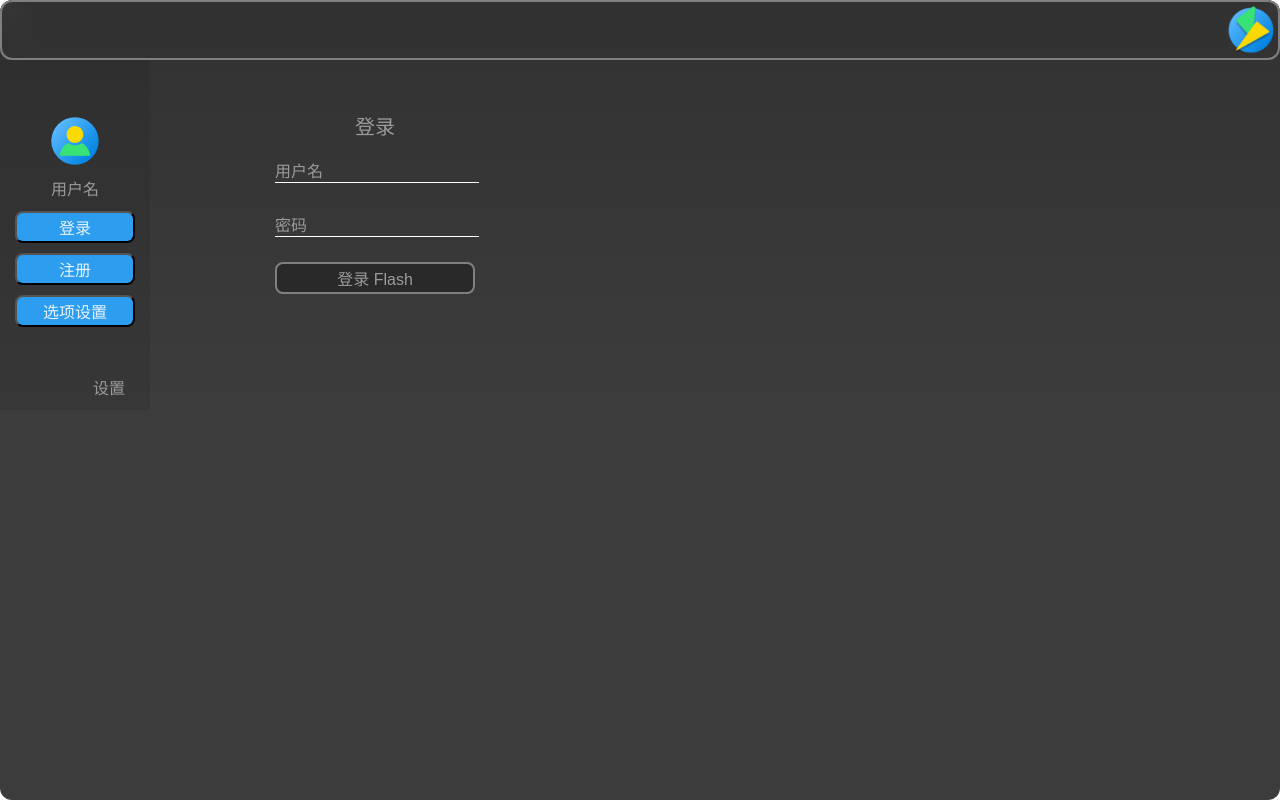
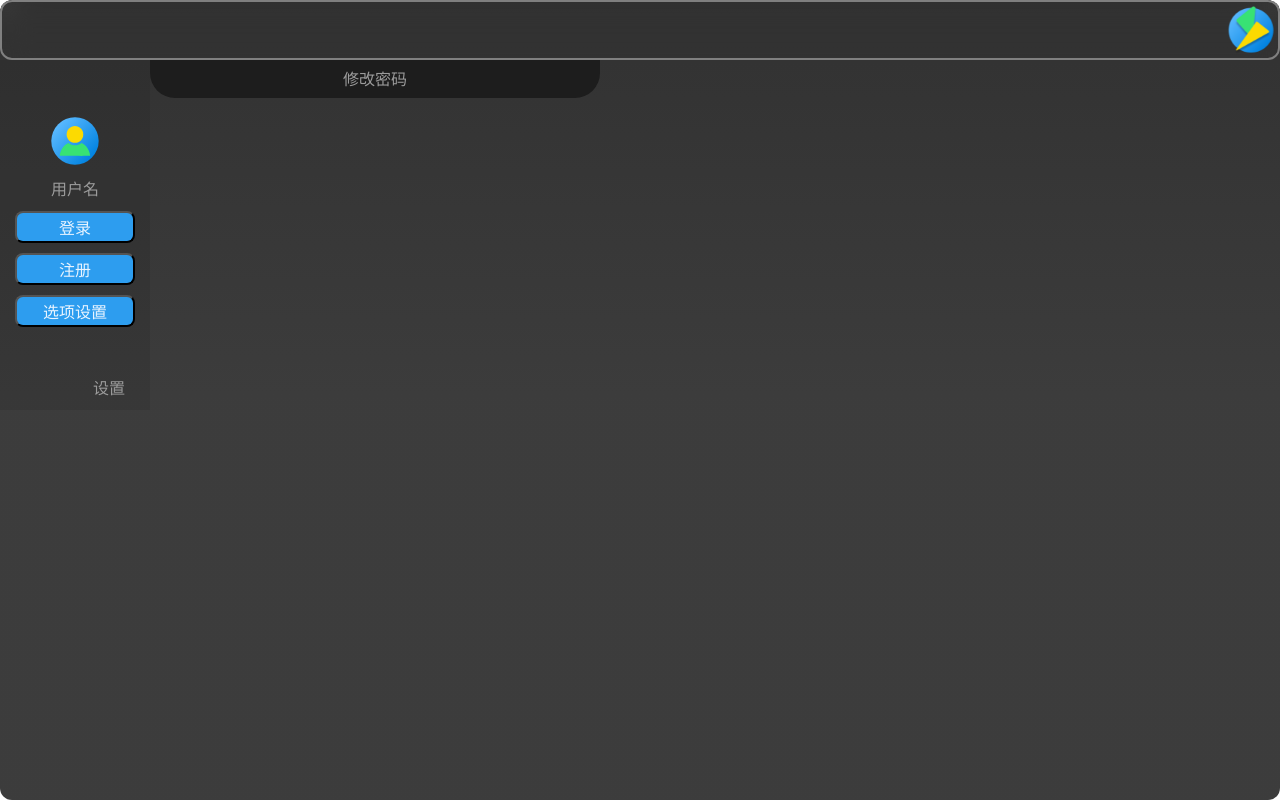
Before and after one commit to DWHengr/flash, a React (Vite) app: page /personal/changepassword in a window 1280 px wide. Before the commit this address led to /personal/login. Built offline with nearby package versions, Linux system fonts and the light colour scheme.

Commit message:
fix: add change password page

```diff
--- /dev/null
+++ b/src/pages/PersonalSetting/ChangePassword/index.jsx
@@ -0,0 +1,15 @@
+import "./index.css";
+import { useState } from "react";
+export default function ChangePassword() {
+
+  return (
+    <div>
+      <div className="option-bar">
+        <div>修改密码</div>
+      </div>
+      <div className={"center-box"}>
+
+      </div>
+    </div>
+  );
+}
--- a/src/pages/PersonalSetting/index.jsx
+++ b/src/pages/PersonalSetting/index.jsx
@@ -6,6 +6,7 @@ import Setting from "./Setting";
 import Option from "./Option";
 import Record from "./record";
 import Center from "./center";
+import ChangePassword from "./ChangePassword";
 import { useLoading } from "../../components/Loading";
 import { useSelector, useDispatch } from "react-redux";
 import { clearUser } from "../../store/user/action";
@@ -110,6 +111,11 @@ export default function PersonalSetting() {
             path="/personal/record"
             component={Record}
           ></PrivateRoute>
+          <Route
+            exact
+            path="/personal/changepassword"
+            component={ChangePassword}
+          ></Route>
           {userDate?.isLogin ? (
             <Redirect to="/personal/option" />
           ) : (
```
Also changed, not shown: src/pages/PersonalSetting/ChangePassword/index.css (added).
